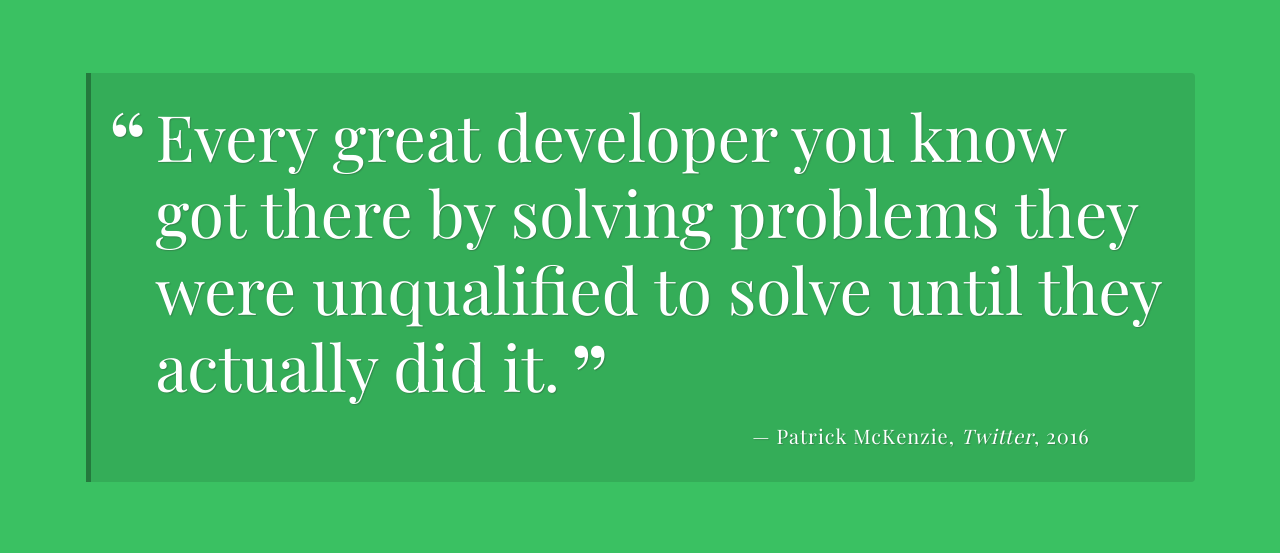
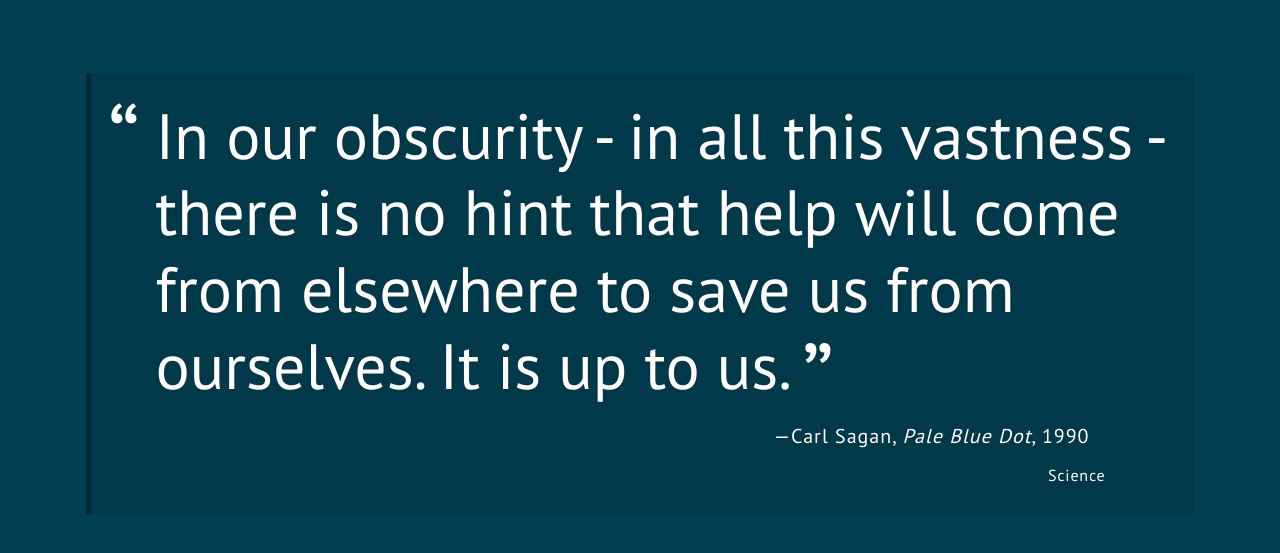
Before and after one commit to GarrettTrott/Random-Quote-Generator, a plain HTML site: page index.html in a window 1280 px wide. Both pictures are taken after a click on the button "Show another quote". Shown: the part 147-700 px from the top of the page. Drawn offline with nearby package versions, Linux system fonts and the light colour scheme; a web font is replaced by a local one.

Commit message:
add more quotes &  add tags

```diff
--- a/css/styles.css
+++ b/css/styles.css
@@ -3,12 +3,12 @@
  * Random Quote Generator - CSS
  */
 
- @import url('https://fonts.googleapis.com/css?family=Playfair+Display:400,400i,700,700i&display=swap');
+@import url("https://fonts.googleapis.com/css?family=PT+Sans&display=swap");
 
 body {
-  background-color: rgb(58, 193, 98);
+  background-color: rgb(0, 64, 83);
   color: white;
-  font-family: 'Playfair Display', serif;
+  font-family: "PT Sans", sans-serif;
   padding: 5px;
 }
 
@@ -46,10 +46,18 @@ h1 {
 }
 
 @keyframes buttonShine {
-  0% {filter: brightness(1)}
-  25% {filter: brightness(2)}
-  85% {filter: brightness(2)}
-  100% {filter: brightness(1)}
+  0% {
+    filter: brightness(1);
+  }
+  25% {
+    filter: brightness(2);
+  }
+  85% {
+    filter: brightness(2);
+  }
+  100% {
+    filter: brightness(1);
+  }
 }
 
 .load-quote:focus {
@@ -97,7 +105,8 @@ h1 {
   position: absolute;
 }
 
-.source {
+.source,
+.tags {
   font-size: 1rem;
   letter-spacing: 0.05em;
   line-height: 1.1;
--- a/js/quotes.js
+++ b/js/quotes.js
@@ -6,40 +6,53 @@ let quotes = [
       "A man who procrastinates in his choosing will inevitably have his choice made for him by circumstance.",
     source: "Hunter S. Thompson",
     citation: "The Proud Highway: Saga of a Desperate Southern Gentleman",
-    year: "1955-1967"
+    year: "1955-1967",
+    tags: "Culture"
   },
   {
     quote:
-      "Today, a young man on acid realized that all matter is merely energy condensed to a slow vibration – that we are all one consciousness experiencing itself subjectively. There is no such thing as death, life is only a dream, and we are the imagination of ourselves. Here's Tom with the weather.",
+      "There is no such thing as death, life is only a dream, and we are the imagination of ourselves.",
     source: "Bill Hicks",
     citation: "Sane Man",
-    year: "1989"
+    year: "1989",
+    tags: "Comedy"
   },
   {
     quote:
       "In our obscurity - in all this vastness - there is no hint that help will come from elsewhere to save us from ourselves. It is up to us.",
     source: "Carl Sagan",
     citation: "Pale Blue Dot",
-    year: "1990"
+    year: "1990",
+    tags: "Science"
   },
   {
     quote: "Turn on, tune in, drop out.",
     source: "Timothy Leary",
     citation: "Human Be-In",
-    year: "1967"
+    year: "1967",
+    tags: "Culture"
   },
   {
     quote: "Inside every cynical person, there is a disappointed idealist.",
-    source: "George Carlin"
+    source: "George Carlin",
+    tags: "Comedy"
   },
   {
     quote: "If you come to a fork in the road, take it.",
-    source: "Yogi Bera"
+    source: "Yogi Bera",
+    tags: "Comedy"
   },
   {
-    quote: "",
-    source: "",
-    citation: "",
-    year: ""
+    quote:
+      "If you removed all the arteries, veins, & capillaries from a person’s body, and tied them end-to-end…the person will die.",
+    source: "Neil deGrasse Tyson",
+    year: "2011",
+    tags: "Science"
+  },
+  {
+    quote:
+      "The imagination is the goal of history. I see culture as an effort to literally realize our collective dreams.",
+    source: "Terence McKenna",
+    tags: "Culture"
   }
 ];
--- a/js/script.js
+++ b/js/script.js
@@ -1,3 +1,7 @@
+// Array of background colors
+
+let bgcolors = [];
+
 // Function that generates a random quote from quotes array in quotes.js
 
 function getRandomQuote() {
@@ -20,12 +24,14 @@ function printQuote() {
 
   html += `</p>`;
 
+  if (randomQuote.tags) {
+    html += `<p class="tags">${randomQuote.tags}</p>`;
+  }
+
   document.getElementById("quote-box").innerHTML = html;
 }
 
-function reload {
-
-}
+function reload() {}
 
 // Click Event listener, loads quote when button is pushed.
 
```
